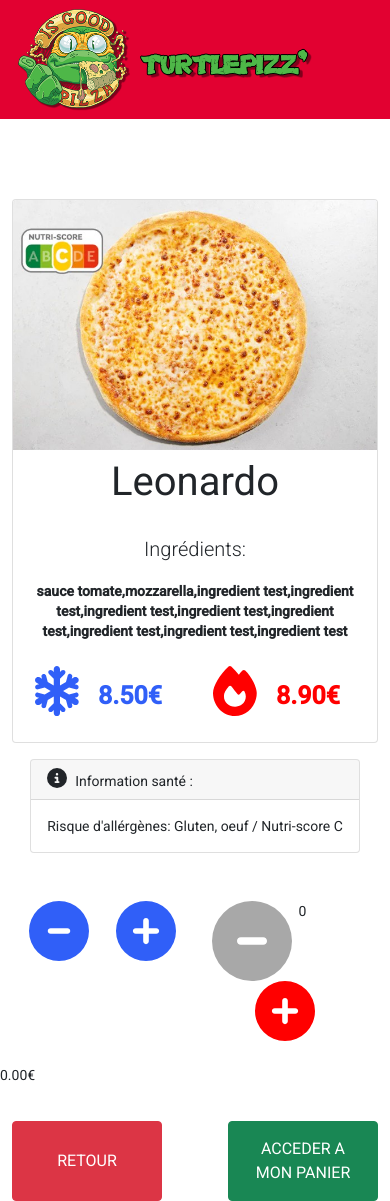
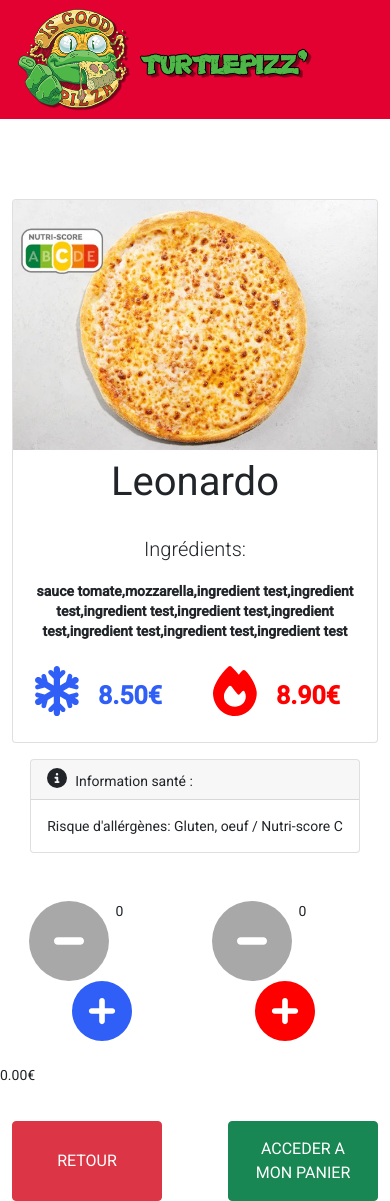
Before and after one commit to LaurentCNS/Angular-Distributeur-de-pizza, an Angular app: page /details/1 in a window 390 px wide. Built offline with nearby package versions, Linux system fonts and the light colour scheme.

Commit message:
fin des services hot et cold

```diff
--- a/src/app/details/details.component.css
+++ b/src/app/details/details.component.css
@@ -98,6 +98,11 @@ h2{
     color: rgb(48, 95, 248);
 }
 
+.faColdButtonDisabled{
+    font-size:80px;
+    color: rgb(168, 168, 168);
+}
+
 .faHotButton{
     cursor: pointer;
     font-size: 80px;
@@ -105,7 +110,6 @@ h2{
 }
 
 .faHotButtonDisabled{
-    font-size: 80px;
     font-size: 80px;
     color: rgb(168, 168, 168);
 }
--- a/src/app/details/details.component.html
+++ b/src/app/details/details.component.html
@@ -78,22 +78,26 @@
 <div class="container d-flex justify-content-evenly mt-3 mb-4">
     <div class="col-xl-3 col-lg-4 col-md-3 col-sm-6 col-6">
         <div class="row d-flex justify-content-center">
-            <div class="col-lg-4 col-md-6 col-sm-5 col-5">
-                <fa-icon class="faColdButton" [icon]="faRemove"></fa-icon>
+            <div class="col-lg-4 col-md-5 col-sm-5 col-5">
+                <fa-icon (click)="removePizzaCold()" *ngIf="this.countCold == 0" class="faColdButtonDisabled" [icon]="faRemove"></fa-icon>
+                <fa-icon (click)="removePizzaCold()" *ngIf="this.countCold>=1" class="faColdButton" [icon]="faRemove"></fa-icon>
             </div>
-            <div class="col-lg-4 col-md-6 col-sm-5 col-5">
-                <fa-icon class="faColdButton" [icon]="faAdd"></fa-icon>
+            <div class="col-lg-1 col-md-2 col-sm-5 col-5">
+                <p>{{countCold}}</p>
+            </div>
+            <div class="col-lg-4 col-md-5 col-sm-5 col-5">
+                <fa-icon (click)="addPizzaCold()" class="faColdButton" [icon]="faAdd"></fa-icon>
             </div>
         </div>
     </div>
     <div class="col-xl-3 col-lg-4 col-md-3 col-sm-6 col-6">
         <div class="row d-flex justify-content-center">
             <div class="col-lg-4 col-md-5 col-sm-5 col-5">
-                <fa-icon (click)="removePizzaHot()" *ngIf="this.count == 0" class="faHotButtonDisabled" [icon]="faRemove"></fa-icon>
-                <fa-icon (click)="removePizzaHot()" *ngIf="this.count>=1" class="faHotButton" [icon]="faRemove"></fa-icon>
+                <fa-icon (click)="removePizzaHot()" *ngIf="this.countHot == 0" class="faHotButtonDisabled" [icon]="faRemove"></fa-icon>
+                <fa-icon (click)="removePizzaHot()" *ngIf="this.countHot>=1" class="faHotButton" [icon]="faRemove"></fa-icon>
             </div>
             <div class="col-lg-1 col-md-2 col-sm-5 col-5">
-            <p>{{count}}</p>
+            <p>{{countHot}}</p>
         </div>
             <div class="col-lg-4 col-md-5 col-sm-5 col-5">
                 <fa-icon (click)="addPizzaHot()" class="faHotButton" [icon]="faAdd"></fa-icon>
--- a/src/app/details/details.component.ts
+++ b/src/app/details/details.component.ts
@@ -21,7 +21,8 @@ export class DetailsComponent implements OnInit {
   faRemove = faCircleMinus;
   faAdd = faCirclePlus;
   faInfo = faCircleInfo
-  count : number = 0;
+  countHot : number = 0;
+  countCold : number = 0;
   priceTotal = this.pizzaChoiceService.priceTotal;
 
 
@@ -35,21 +36,40 @@ export class DetailsComponent implements OnInit {
     // Récupération de l'id de la pizza et récupération de la pizza correspondante
     let id = parseInt(<string>this.activatedRoute.snapshot.paramMap.get('id'));
     this.pizzas = this.pizzaService.choiceById(id);
-    // Recupration du nombre de pizzas dans le panier qui match avec la pizza selectionnée
+    // Recupration du nombre de pizzas chaudes dans le panier qui match avec la pizza selectionnée
     for (let i = 0; i < this.pizzaChoiceService.command.length; i++) {
-      if(this.pizzaChoiceService.command[i].name === this.pizzas.name){
-        this.count = this.pizzaChoiceService.command[i].quantity;
+      if(this.pizzaChoiceService.command[i].name === this.pizzas.name && this.pizzaChoiceService.command[i].option === "Chaud"){
+        this.countHot = this.pizzaChoiceService.command[i].quantity;
+      }
+    }
+    // Recupration du nombre de pizzas froides dans le panier qui match avec la pizza selectionnée
+    for (let i = 0; i < this.pizzaChoiceService.command.length; i++) {
+      if(this.pizzaChoiceService.command[i].name === this.pizzas.name && this.pizzaChoiceService.command[i].option === "Froid"){
+        this.countCold = this.pizzaChoiceService.command[i].quantity;
       }
     }
   }
 
 
+  // ----------METHODES  D'ASSIGNATION DE VALEURS-------------
+  assigValueHot(){
+    this.pizzaAdded.name  = this.pizzas.name;
+    this.pizzaAdded.price = this.pizzas.priceHot;
+    this.pizzaAdded.option = "Chaud";  // Assignation de l'option pizza chaude
+  }
+
+  assignValueCold(){
+    this.pizzaAdded.name  = this.pizzas.name;
+    this.pizzaAdded.price = this.pizzas.priceCold;
+    this.pizzaAdded.option = "Froid"; // Assignation de l'option pizza froide
+  }
+
+
+  // -------------------METHODES AU CLIQUE---------------------
   addPizzaHot(){
-    this.pizzaAdded.name  = this.pizzas.name;
-    this.pizzaAdded.option = "Chaud";
-    this.pizzaAdded.price = this.pizzas.priceHot;
-    this.pizzaAdded.quantity = 1;  // indication pour le service si add ou remove
-    this.count ++; // incrementation du compteur
+    this.assigValueHot();
+    this.pizzaAdded.quantity = 1;  // indication add pour le service
+    this.countHot ++; // incrementation du compteur
     this.pizzaChoiceService.addOrRemovePizzaService(this.pizzaAdded);
     // rafraichir le prix total
     this.priceTotal = this.pizzaChoiceService.priceTotal;
@@ -57,16 +77,35 @@ export class DetailsComponent implements OnInit {
 
   removePizzaHot(){
     // SI il y a déja des pizzas identique dans le panier
-    if(this.count > 0){
-    this.pizzaAdded.name  = this.pizzas.name;
-    this.pizzaAdded.option = "Chaud";
-    this.pizzaAdded.price = this.pizzas.priceHot;
-    this.pizzaAdded.quantity = 0;  // indication pour le service si add ou remove
-    this.count --; // decrementation du compteur
+    if(this.countHot > 0){
+    this.assigValueHot();
+    this.pizzaAdded.quantity = 0;  // indication remove pour le service
+    this.countHot --; // decrementation du compteur
+    this.pizzaChoiceService.addOrRemovePizzaService(this.pizzaAdded);
+    // rafraichir le prix total
+    this.priceTotal = this.pizzaChoiceService.priceTotal;}
+  }
+
+  addPizzaCold(){
+    this.assignValueCold();
+    this.pizzaAdded.quantity = 1;  // indication add pour le service
+    this.countCold ++; // incrementation du compteur
+    this.pizzaChoiceService.addOrRemovePizzaService(this.pizzaAdded);
+    // rafraichir le prix total
+    this.priceTotal = this.pizzaChoiceService.priceTotal;
+  }
+
+  removePizzaCold(){
+    // SI il y a déja des pizzas identique dans le panier
+    if(this.countCold > 0){
+    this.assignValueCold();
+    this.pizzaAdded.quantity = 0;  // indication remove pour le service
+    this.countCold --; // decrementation du compteur
     this.pizzaChoiceService.addOrRemovePizzaService(this.pizzaAdded);
     // rafraichir le prix total
     this.priceTotal = this.pizzaChoiceService.priceTotal;}
   }
 
 
+
 }
--- a/src/app/pizzaChoice.service.ts
+++ b/src/app/pizzaChoice.service.ts
@@ -9,40 +9,33 @@ export class PizzaChoiceService {
   command: pizzaChoice[] = []
   priceTotal : number = 0;
 
-  // Recuperer le nombre de pizza identique dans le panier
-
-
 
 
   constructor() { }
 
 
+
   // Ajouter ou supprimer une pizza dans le panier
   addOrRemovePizzaService(pizzaAdded: pizzaChoice): void {
     let cloneCommand = JSON.parse(JSON.stringify(pizzaAdded));
-    // console.log(pizzaAdded);
-
     // Si le panier est vide
     if (this.command.length == 0 && pizzaAdded.quantity === 1) {
       // Ajout de la pizza dans le panier
       this.command.push(cloneCommand);
       this.priceTotal += cloneCommand.price;
-      console.log('si pas de pizza');
-
     // SINON
     } else {
-
-      // SI la pizza est déjà dans le panier
-      if (this.command.find(pizza => pizza.name == pizzaAdded.name)) {
+      // SI la pizza est déjà dans le panier avec la même option
+      if (this.command.find(pizza => pizza.name == pizzaAdded.name && pizza.option == pizzaAdded.option)) {
         // Boucle sur le panier
         for (let i = 0; i < this.command.length; i++) {
-          // Recherche de la pizza identique
-          if (this.command[i].name === pizzaAdded.name && this.command[i].quantity > 0 ) {
-            console.log('ici');
-            // On ajoute une quantité ou on enlève une
+          // Recherche de la pizza et option identique
+          if (this.command[i].name === pizzaAdded.name && this.command[i].quantity > 0 && this.command[i].option === pizzaAdded.option) {
+            // On ajoute une quantité
             if(pizzaAdded.quantity === 1){
               this.command[i].quantity++ ;
               this.priceTotal += cloneCommand.price;
+            // On retire une quantité
             }else{
             this.command[i].quantity--;
             this.priceTotal -= cloneCommand.price;
@@ -54,21 +47,14 @@ export class PizzaChoiceService {
         this.command.push(cloneCommand);
         this.priceTotal += cloneCommand.price;
       }
-
       // Si une pizza à une quantité de 0, on la supprime du panier
       for (let i = 0; i < this.command.length; i++) {
         if (this.command[i].quantity == 0) {
           this.command.splice(i, 1);
         }
       }
-
-
     }
-
-
-
     console.log(this.command);
-
   }
 
 
```
